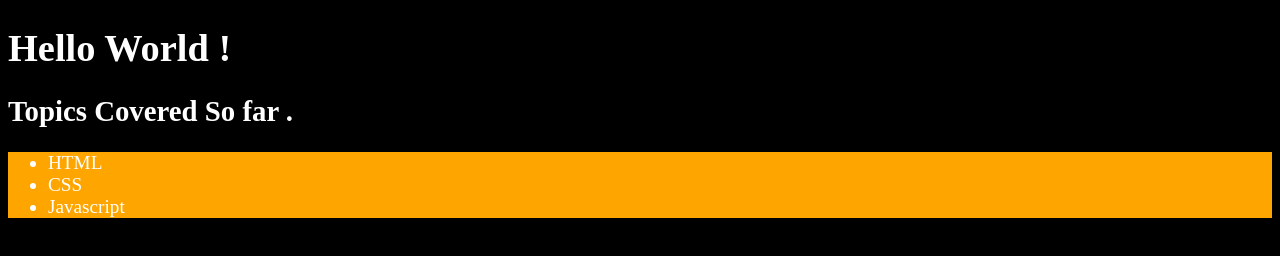
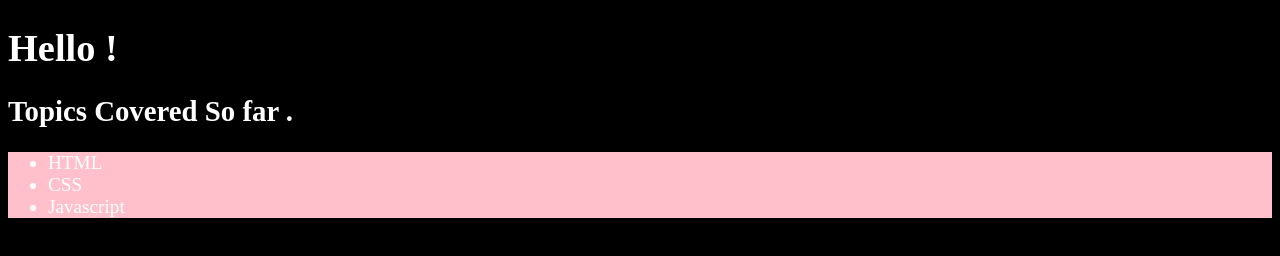
Before and after one commit to attriashwani09/Javascript, a plain HTML site: page lc 16 DOM/index.html in a window 1280 px wide. Drawn offline with Linux system fonts and the light colour scheme.

Commit message:
Dom Day2

```diff
--- a/lc 16 DOM/first.js
+++ b/lc 16 DOM/first.js
@@ -1,6 +1,92 @@
 // document.getElementById('first').innerHTML="Honey Singh "
 
+// 1). Accessing Elements by Id / Class Names :
 const obj=document.getElementById("first");
 console.log(obj);
 
-obj.className="Mohan"   // class name chnages to mohan
+obj.className="Mohan"   // class name changes to mohan
+
+
+// 2). Accessing Elements by Css Selectors :
+
+// single element
+const id= document.querySelector('#first');
+// id.innerHTML="Rajesh";
+
+// multiple elements
+// const id2= document.querySelectorAll('.Header1');
+// console.log(id2);   // Will give a HTML list
+
+// changing colors
+const id3= document.querySelector('.Header2');
+id3.style.backgroundColor="pink";
+
+
+// accessing list elements
+// const obj5=document.querySelectorAll('li');
+// obj5 ( on connsole )
+
+
+// iterating over each elements that have multiple elements inside it.
+
+// for(let i=0;i<id2.length ;i++){
+//     id2[i];
+// }
+
+// for of loop
+
+// 3).  // contering  NodeList into an Array
+
+// Array.from(id2);
+
+
+// we can access child elements too
+// 4). Accessing through Parent Child Css Way :
+
+// const obj6=document.querySelectorAll('ul li');
+// obj6       // we will get an Html collection List
+
+
+// 5). Accessing Elements by Tag Name :
+const obj7=document.getElementsByName('h1')
+console.log(obj7);
+
+
+// 6). Accessing Using Relationships :
+
+//Accessing Parent :
+const list=document.querySelector('li');
+console.log(list.parentElement);
+console.log(list.parentNode);
+
+
+// Accessing Child Nodes :
+const par=document.querySelector('ul');
+console.log(par);
+console.log(par.childNodes);  // it consideres empty spaces as text nodes
+console.log(par.children);    // it will only give child elements
+
+//Accessing first and last child elemnets/Nodes
+
+console.log(par.firstChild); // text (Due to blank space )
+console.log(par.firstElementChild);  // li< .... >
+console.log(par.lastChild); // text
+
+// Accessing Siblinh=g Nodes :
+console.log(par.nextSibling);    //  #text
+console.log(par.nextElementSibling);   // <script > ....
+console.log(par.previousElementSibling);   // <h2 id="second" class="Header1">Topics Covered So far .</h2>
+
+
+
+
+// 7). innerHTML / innertext / innerContent
+
+//<h1 id="first" class="Header1"> Hello <strong>World</strong> !</h1>
+//We added Strong keyword inside it . and displayed it none (World Becomes invisible on website)
+
+console.log(document.getElementById('first').innerHTML);   // Hello <strong>World</strong> !
+
+console.log(document.getElementById('first').innerText);  // Hello !
+
+console.log(document.getElementById('first').textContent);  // Hello World !
--- a/lc 16 DOM/index.html
+++ b/lc 16 DOM/index.html
@@ -7,7 +7,7 @@
 </head>
 <body style="background-color: black; color: white; font-size: larger;">
     <div>
-        <h1 id="first" class="Header1">Hello World !</h1>
+        <h1 id="first" class="Header1"> Hello <strong style="display: none;">World </strong> ! </h1>
         <h2 id="second" class="Header1">Topics Covered So far .</h2>
         <ul id="third" class="Header2" style="background-color: orange;">
             <li>HTML</li>
```
